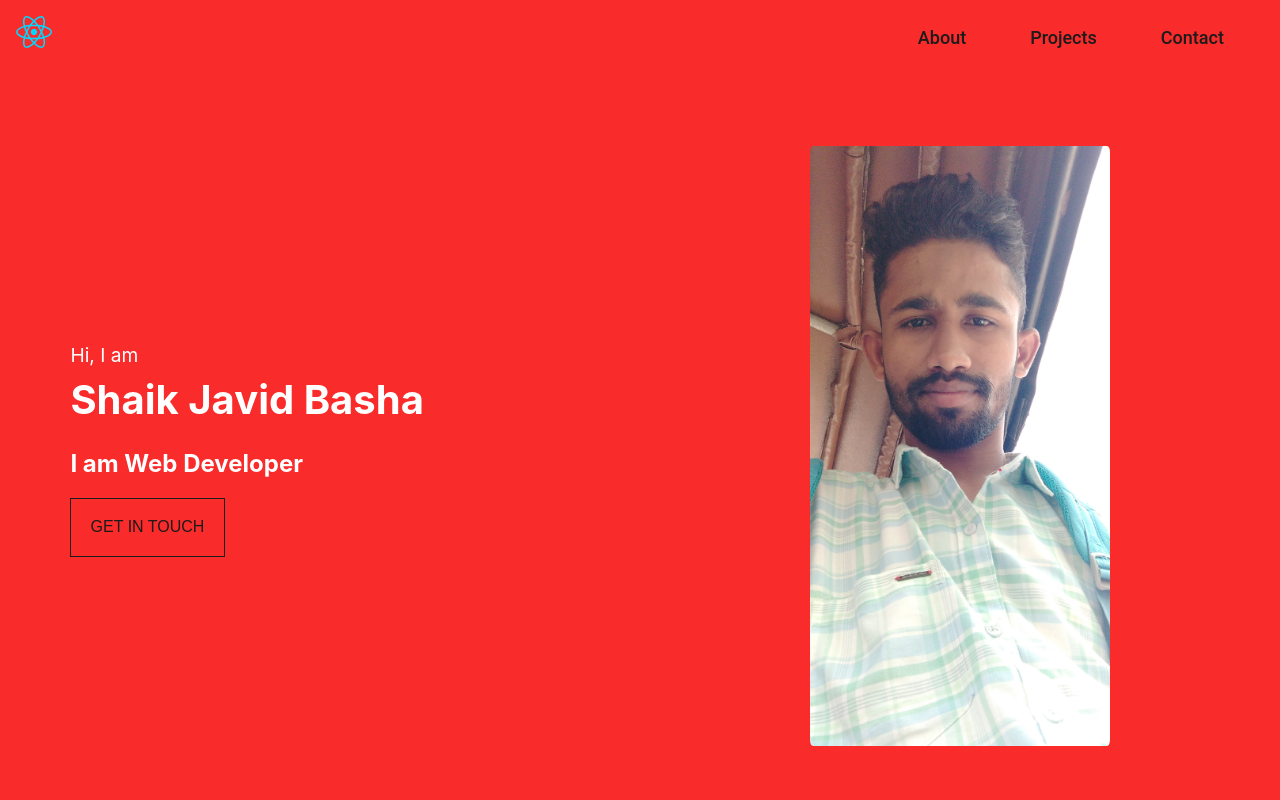
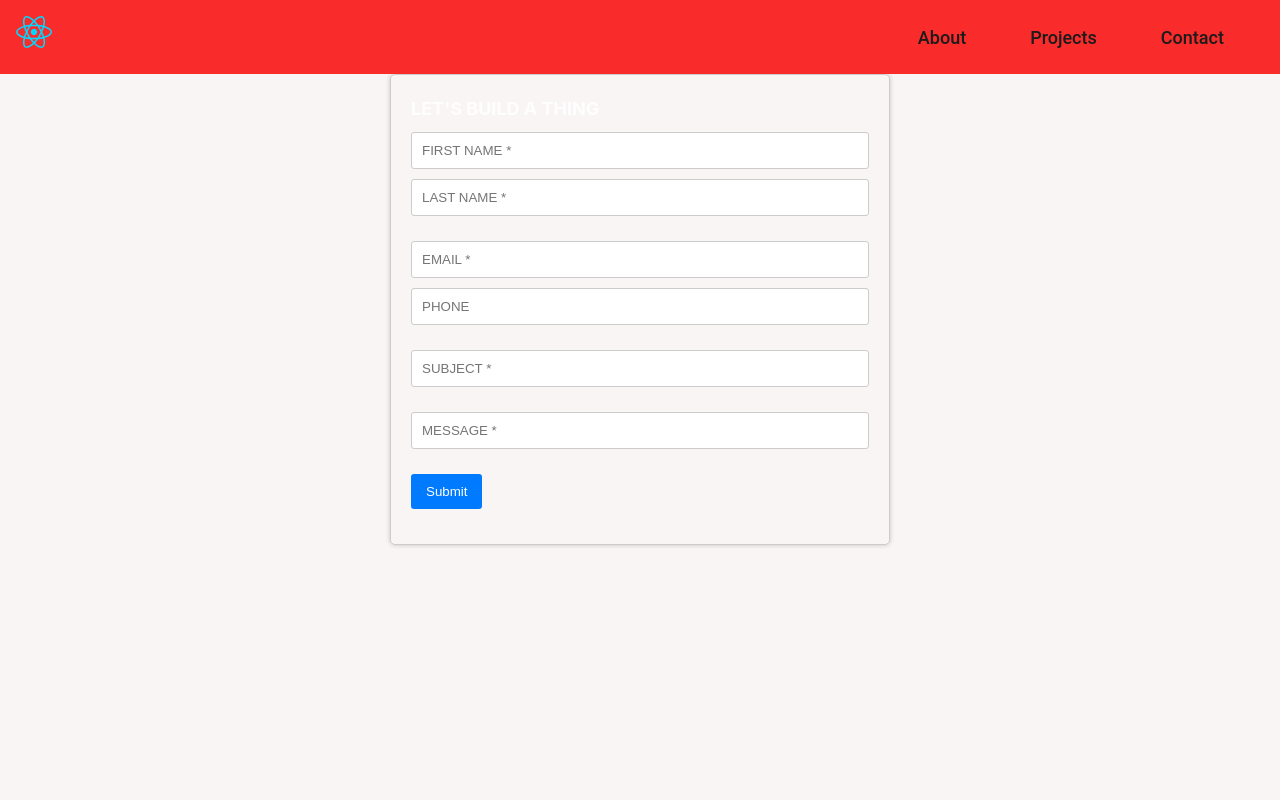
Before and after one commit to Javid-Shaik/Portfolio, a React (Vite) app: page /contact-me in a window 1280 px wide. Shown: the top 800 px of the page. Built offline with nearby package versions, Linux system fonts and the light colour scheme.

Commit message:
Portfolio

```diff
--- a/package.json
+++ b/package.json
@@ -12,7 +12,7 @@
   "dependencies": {
     "react": "^18.2.0",
     "react-dom": "^18.2.0",
-    "react-router-dom": "^6.0.0-beta.3"
+    "react-router-dom": "^6.15.0"
   },
   "devDependencies": {
     "@types/react": "^18.2.15",
--- a/src/App.jsx
+++ b/src/App.jsx
@@ -1,21 +1,39 @@
 import React from 'react';
-import './App.css'; // Import your CSS file for styling
-// Import your custom components
+import './App.css';
+import { BrowserRouter as Router, Route, Routes } from "react-router-dom";
 import Header from './Header';
 import Profilephoto from './Profilephoto';
 import About from './About';
 import Projects from './Projects';
-// import Contact from './Contact';
+import Contact from './Contact';
+import ContactMe from './ContactMe';
 
 function App() {
   return (
-    <div className="App" id="home">
-      <Header id="home"/>
+    <Router>
+      <div className="App">
+        {/* Place your Header component outside of Routes */}
+        <Header id="home" />
+
+        {/* Use Routes to define your routing */}
+        <Routes>
+          {/* Each Route should wrap a component */}
+          <Route path="/" element={<Home />} />
+          <Route path="/contact-me" element={<ContactMe />} />
+        </Routes>
+      </div>
+    </Router>
+  );
+}
+
+function Home() {
+  return (
+    <>
       <Profilephoto />
       <About />
-      <Projects id="projects"/>
-      {/* <Contact /> */}
-    </div>
+      <Projects id="projects" />
+      <Contact />
+    </>
   );
 }
 
--- a/src/Contact.jsx
+++ b/src/Contact.jsx
@@ -1,8 +1,36 @@
 import React from "react";
+import './contact.css';
+import { useNavigate } from 'react-router-dom';
 
 function Contact() {
+    const navigate = useNavigate(); // Initialize navigate
+
+    const goToContactMe = () => {
+        navigate('/contact-me'); // Navigate to the ContactMe page
+    }
     return (
-        <div className="contact">
+        <div className="contact" id="contact">
+            <div className="con_container">
+                <div className="con_content">
+                    <div className="btn_desc">
+                        <p>Let's Build Something together</p>
+                        <button className='get_in_touch contact_btn' onClick={goToContactMe}>
+                            <span>GET IN TOUCH</span>
+                        </button>
+                    </div>
+                </div>
+                <div className="links">
+                    <a href="https://github.com/Javid-Shaik/">+ GITHUB</a>
+                    <a href="https://www.linkedin.com/in/shaik-javid-basha-b03790267/">+ LINKEDIN</a>
+                    <a href="">+ TWITTER</a>
+                </div>
+            </div>
+            <div className="copyright">
+                <p>© Copyright 2023 - Shaik Javid Basha</p>
+            </div>
+            <div className="endbar"></div>
         </div>
     );
 }
+
+export default Contact;
--- /dev/null
+++ b/src/ContactMe.jsx
@@ -0,0 +1,17 @@
+import React from "react";
+import './contactme.css';
+function ContactMe(){
+    return (
+        <div className="contact_me">
+            <p>LET'S BUILD A THING</p>
+            <ul>
+                <li><input type="text" name="fname" placeholder="FIRST NAME *"/><input type="text" name="lname" placeholder="LAST NAME *"/></li>
+                <li><input type="text" name="email" placeholder="EMAIL *"/><input type="number" name="phone" placeholder="PHONE"/></li>
+                <li><input type="text" name="subject" placeholder="SUBJECT *"/></li>
+                <li><input type="text" name="message" placeholder="MESSAGE *"/></li>
+                <li><input type="submit" name="submit" placeholder="SUBMIT"/></li>
+            </ul>
+        </div>
+    );
+}
+export default ContactMe
--- a/src/Header.jsx
+++ b/src/Header.jsx
@@ -45,6 +45,13 @@ function Header() {
       setMenuOpen(false);
     }
   }
+  const scrollToContact = () =>{
+    const contactSection = document.getElementById('contact');
+    if(contactSection){
+      contactSection.scrollIntoView({behavior: 'smooth' , block:'start'});
+      setMenuOpen(false);
+    }
+  }
   return (
     <div className={`header ${scrolling ? 'scrolled' : ''}`}>
       <nav className="nav">
@@ -59,7 +66,7 @@ function Header() {
         <ul className={`nav-list ${menuOpen ? 'active' : ''}`}>
           <li><a href="#about" onClick={scrollToAbout}>About</a></li>
           <li><a href="#projects" onClick={scrollToProjects}>Projects</a></li>
-          <li><a href="#contact">Contact</a></li>
+          <li><a href="#contact" onClick={scrollToContact}>Contact</a></li>
         </ul>
       </nav>
     </div>
--- a/src/Projects.css
+++ b/src/Projects.css
@@ -1,8 +1,10 @@
 .projects {
     margin-top: 0;
+    background:none;
 }
   .pro_header {
     margin: 0;
+    background-color: none;
     /* margin-bottom: 2rem; */
 }
 
@@ -10,6 +12,7 @@
     color:#fa2b2b;
     margin-left: 120px;
     font-size: 3rem;
+    background-color: none;
 }
 
   .full_container {
--- /dev/null
+++ b/src/contact.css
@@ -0,0 +1,126 @@
+* {
+    margin: 0;
+    padding: 0;
+    box-sizing: border-box;
+}
+
+.contact {
+    background-color: #fff;
+    width: 100%;
+}
+
+.con_content {
+    display: flex;
+    justify-content: space-between;
+    flex-direction: column;
+    align-items: flex-start;
+    margin-left: 150px;
+    padding-bottom: 100px;
+}
+
+.con_content p {
+    color: #1b1b1b;
+    font-size: 3rem;
+    font-family: 'Poppins', sans-serif;
+    font-weight: 400;
+    word-wrap: break-word;
+    margin-top: 100px;
+    margin-bottom: 40px;
+}
+
+.contact_btn {
+    background-color: #fff;
+}
+.contact_btn span {
+    text-align: center;
+}
+.copyright{
+    margin-left: 40%;
+    color: #1b1b1b;
+    padding-bottom: 20px;
+}
+.copyright {
+    font-family: Cambria, Cochin, Georgia, Times, 'Times New Roman', serif;
+}
+.endbar {
+    width: 100%;
+    height: 20px;
+    background-color: #b37070;
+}
+.links {
+    margin-right: 200px;
+    display: flex;
+    flex-direction: column;
+}
+.links a {
+    color: #1b1b1b;
+    font-size: 18px;
+    font-weight: 500;
+    text-decoration: none;
+    font-family: 'Roboto', sans-serif;
+    position: relative;
+    overflow: hidden;
+    margin: 1rem;
+    padding-left: 0.5rem;
+    padding-right: 0.5rem;
+}
+.links a::before {
+    content: '';
+    position: absolute;
+    bottom: 0;
+    left: 0;
+    width: 100%;
+    height: 10px;
+    background-color: #7f9be7; /* Color for hover effect */
+    transition: height 0.3s ease; /* Add a transition effect for height */
+    transform-origin: bottom; /* Set the transform origin to the bottom */
+    transform: scaleY(0);
+}
+.links a:hover::before {
+    height: 20%; /* Increase height on hover to reveal the background */
+    transform: scaleY(1);
+}
+.con_container {
+    display: flex;
+    justify-content: space-between;
+    align-items: center;
+}
+/* ... (existing CSS above) ... */
+
+@media (max-width: 1150px) {
+    .con_container {
+        flex-direction: column;
+        align-items: flex-start; /* Align container items to the left */
+    }
+
+    .con_content {
+        margin-left: 10px;
+        margin-bottom: 20px;
+    }
+
+    .links {
+        align-items: flex-start; /* Align links to the left */
+        margin-right: 0;
+        margin-top: 0px;
+        margin-left: 0;
+    }
+
+    .contact_btn {
+        max-width: 50%;
+        text-align: left;
+        padding-left: 20px;
+        text-align: center;
+    }
+
+    .links a {
+        margin: 0.2rem 0; /* Adjust the margin for a smaller gap */
+    }
+
+    .con_content p {
+        font-size: 2.5rem;
+    }
+
+    .copyright {
+        margin-left: 30%;
+    }
+}
--- /dev/null
+++ b/src/contactme.css
@@ -0,0 +1,52 @@
+.contact_me {
+    max-width: 500px;
+    margin: 0 auto;
+    padding: 20px;
+    border: 1px solid #ccc;
+    border-radius: 5px;
+    box-shadow: 0 0 5px rgba(0, 0, 0, 0.2);
+  }
+
+  .contact_me p {
+    font-size: 18px;
+    font-weight: bold;
+    margin-bottom: 10px;
+  }
+
+  .contact_me ul {
+    list-style: none;
+    padding: 0;
+  }
+
+  .contact_me li {
+    margin-bottom: 15px;
+  }
+
+  .contact_me input[type="text"],
+  .contact_me input[type="number"],
+  .contact_me input[type="email"],
+  .contact_me textarea {
+    width: 100%; /* Full width */
+    padding: 10px;
+    border: 1px solid #ccc;
+    border-radius: 3px;
+    margin-bottom: 10px;
+  }
+
+  .contact_me input[type="submit"] {
+    background-color: #007bff;
+    color: #fff;
+    border: none;
+    padding: 10px 15px;
+    border-radius: 3px;
+    cursor: pointer;
+  }
+
+  .contact_me input[type="submit"]:hover {
+    background-color: #0056b3;
+  }
+
+  .contact_me textarea {
+    resize: vertical;
+    min-height: 150px; /* Adjust the minimum height as needed */
+  }
--- a/src/header.css
+++ b/src/header.css
@@ -2,7 +2,7 @@
   margin: 0;
   padding: 0;
 }
-
+/*  */
 .header {
   position: sticky;
   top: 0;
@@ -125,7 +125,7 @@
   .header {
     max-width: 100%;
     width: 100%;
-    height: 40px;
+    height: 70px;
   }
 
   .nav-list li {
```
Also changed, not shown: 1 other file (tests, documents, lock files or other folders).
